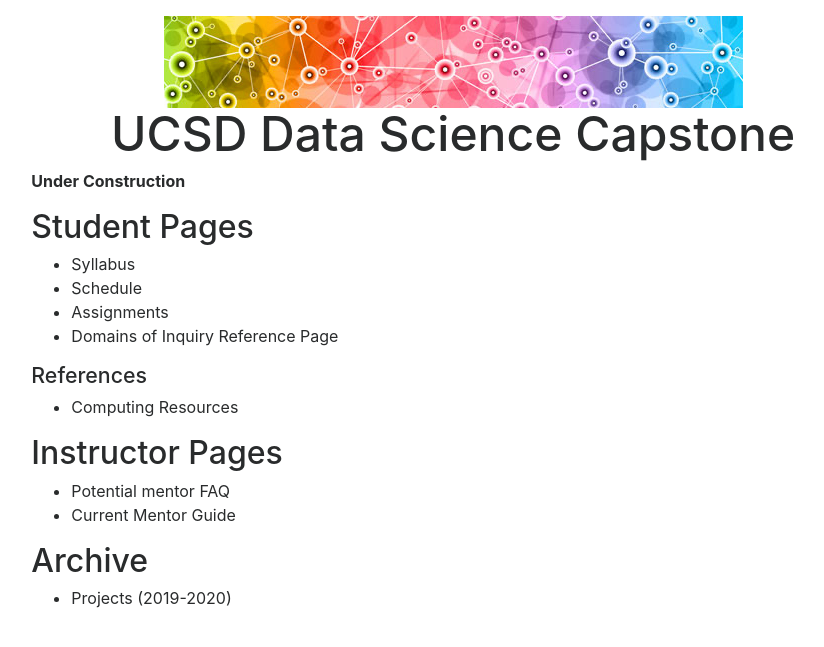
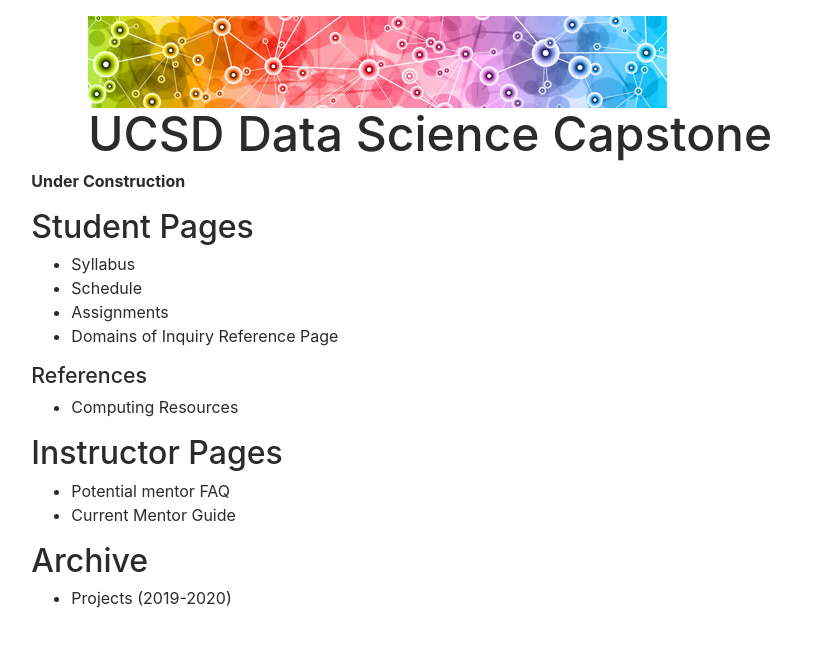
Before and after one commit to DSC-Capstone/dsc-capstone.github.io, a Jekyll site: the page built from index.md, in a window 1280 px wide. Shown: the top 647 px of the page, without its empty margins (187-1011 px from the left). Built offline with Jekyll 4.4.1, drawn with Linux system fonts in a browser that asks for light colours; nearby versions of some CDN libraries.

Commit message:
create header banner

```diff
--- a/_layouts/page.html
+++ b/_layouts/page.html
@@ -61,11 +61,15 @@ header.container {
       <div class="container">
 
         <div class="row justify-content-center">
-          <img title="{{ page.doodle-alt }}" alt="{{ page.doodle-alt }}"
-               src="{{ page.doodle }}"></img>
+          <div class="col-lg-8 col-md-12 content">
+            <img title="{{ page.doodle-alt }}" alt="{{ page.doodle-alt }}"
+                 src="{{ page.doodle }}"></img>
+          </div>
         </div>
         <div class="row justify-content-center">
-          <h1>{{ page.title }}</h1>
+          <div class="col-lg-8 col-md-12 content">
+            <h1>{{ page.title }}</h1>
+          </div>
         </div>
       </div>
 
```
